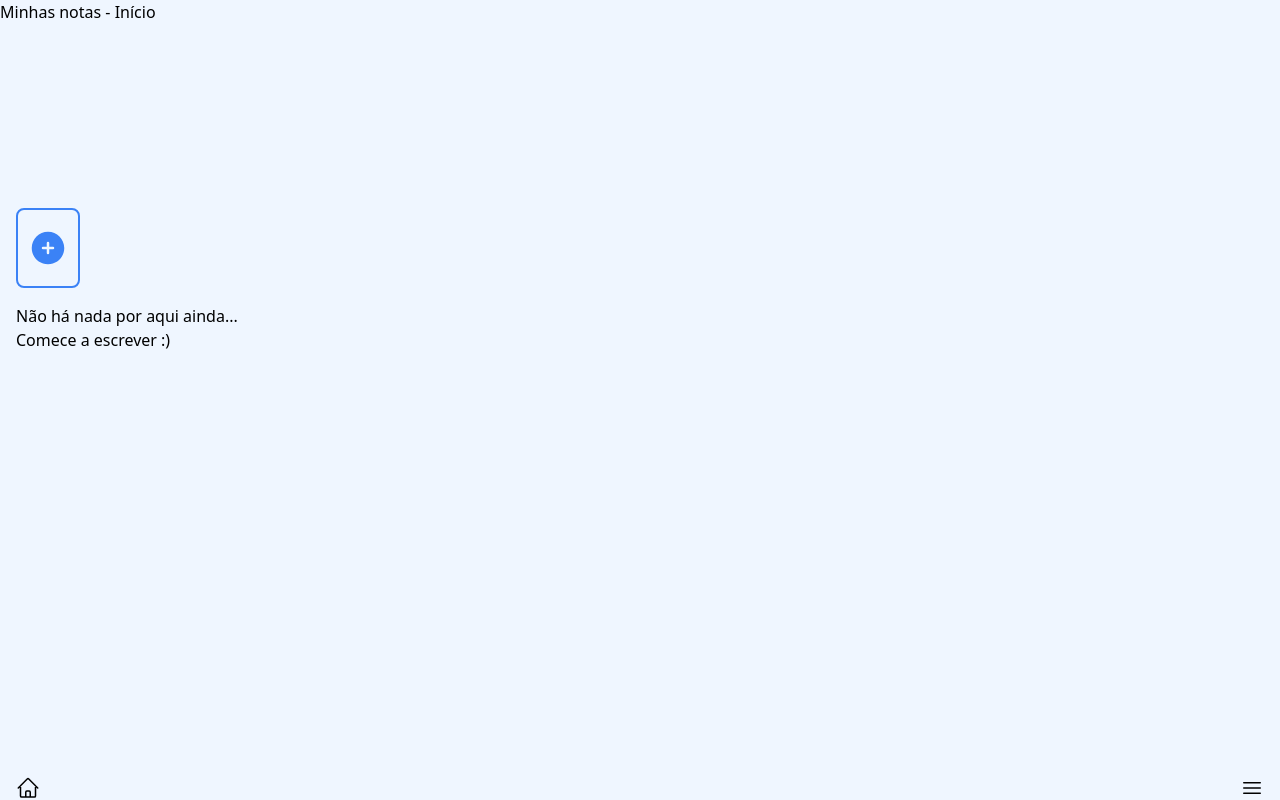
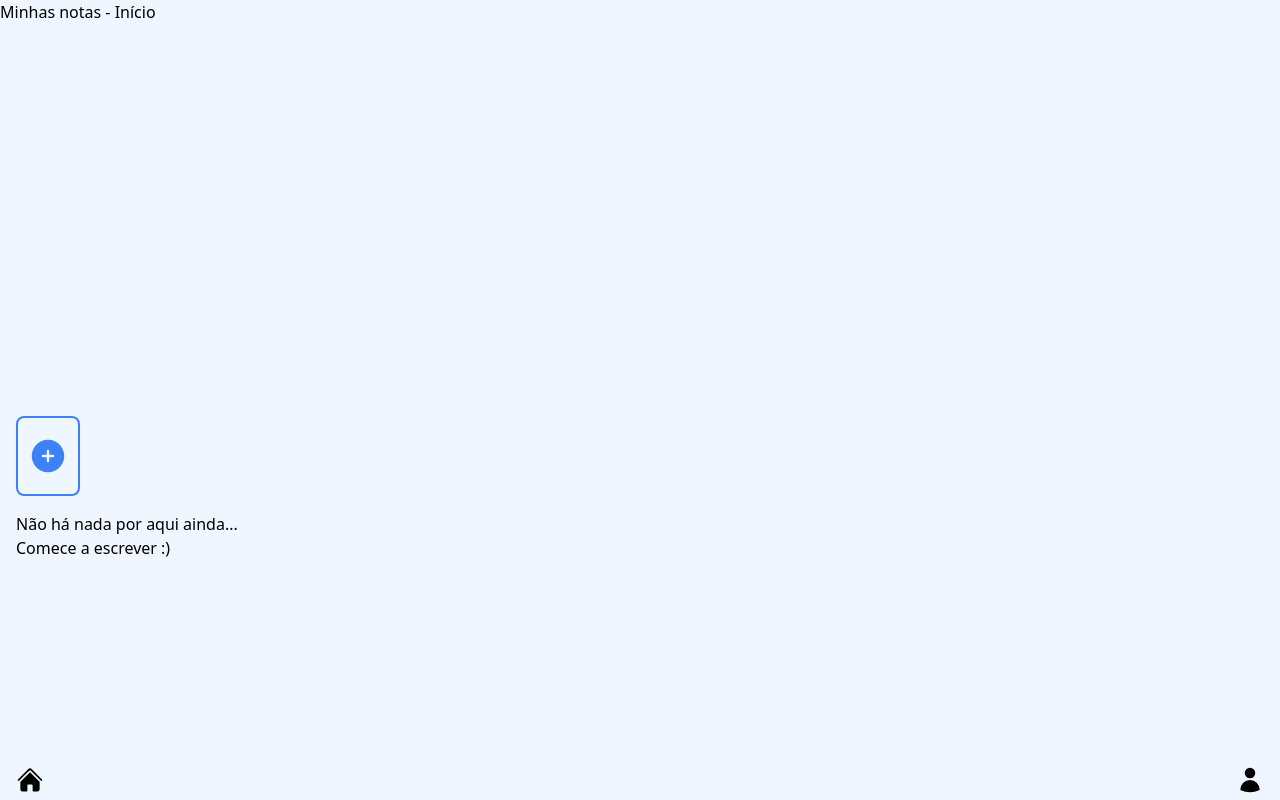
Before and after one commit to PedroHammes/myNotes, a React (Vite) app: page / in a window 1280 px wide. Built offline with nearby package versions, Linux system fonts and the light colour scheme.

Commit message:
estilização da barra de navegação

```diff
--- a/src/Routes.jsx
+++ b/src/Routes.jsx
@@ -13,16 +13,28 @@ export default function AppRoutes() {
                 <Route path="/profile" element={<Profile />} />
             </Routes>
             <footer
-                className = "flex flex-row justify-between px-4 bg-blue text-white"
+                className = "h-10 bg-blue-50 px-4 fixed bottom-0 left-0 right-0 flex flex-row justify-between items-center"
             >
                 <Link to="/" className="">
-                    <svg xmlns="http://www.w3.org/2000/svg" fill="none" viewBox="0 0 24 24" strokeWidth={1.5} stroke="currentColor" className="size-6">
-                        <path strokeLinecap="round" strokeLinejoin="round" d="m2.25 12 8.954-8.955c.44-.439 1.152-.439 1.591 0L21.75 12M4.5 9.75v10.125c0 .621.504 1.125 1.125 1.125H9.75v-4.875c0-.621.504-1.125 1.125-1.125h2.25c.621 0 1.125.504 1.125 1.125V21h4.125c.621 0 1.125-.504 1.125-1.125V9.75M8.25 21h8.25" />
+                    <svg
+                        className="size-7"
+                        xmlns="http://www.w3.org/2000/svg"
+                        viewBox="0 0 24 24"
+                        fill="currentColor"
+                    >
+                        <path d="M11.47 3.841a.75.75 0 0 1 1.06 0l8.69 8.69a.75.75 0 1 0 1.06-1.061l-8.689-8.69a2.25 2.25 0 0 0-3.182 0l-8.69 8.69a.75.75 0 1 0 1.061 1.06l8.69-8.689Z" />
+                        <path d="m12 5.432 8.159 8.159c.03.03.06.058.091.086v6.198c0 1.035-.84 1.875-1.875 1.875H15a.75.75 0 0 1-.75-.75v-4.5a.75.75 0 0 0-.75-.75h-3a.75.75 0 0 0-.75.75V21a.75.75 0 0 1-.75.75H5.625a1.875 1.875 0 0 1-1.875-1.875v-6.198a2.29 2.29 0 0 0 .091-.086L12 5.432Z" />
                     </svg>
+
                 </Link>
                 <Link to="/profile" >
-                    <svg xmlns="http://www.w3.org/2000/svg" fill="none" viewBox="0 0 24 24" strokeWidth={1.5} stroke="currentColor" className="size-6">
-                        <path strokeLinecap="round" strokeLinejoin="round" d="M3.75 6.75h16.5M3.75 12h16.5m-16.5 5.25h16.5" />
+                    <svg
+                        className="size-7"
+                        xmlns="http://www.w3.org/2000/svg"
+                        viewBox="0 0 24 24"
+                        fill="currentColor"
+                    >
+                        <path fillRule="evenodd" d="M7.5 6a4.5 4.5 0 1 1 9 0 4.5 4.5 0 0 1-9 0ZM3.751 20.105a8.25 8.25 0 0 1 16.498 0 .75.75 0 0 1-.437.695A18.683 18.683 0 0 1 12 22.5c-2.786 0-5.433-.608-7.812-1.7a.75.75 0 0 1-.437-.695Z" clipRule="evenodd" />
                     </svg>
                 </Link>
             </footer>
```
